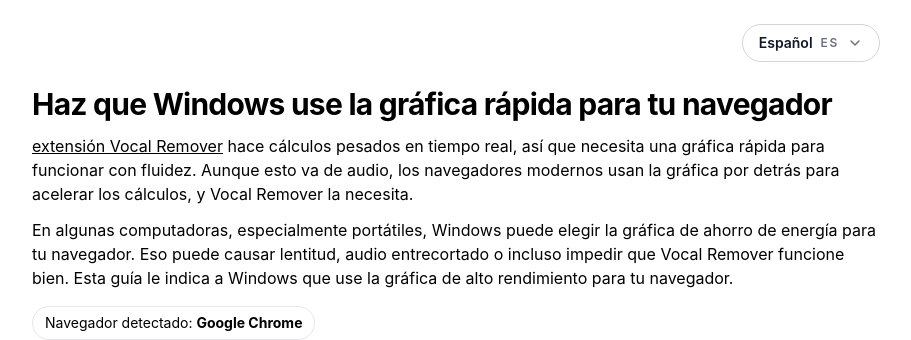
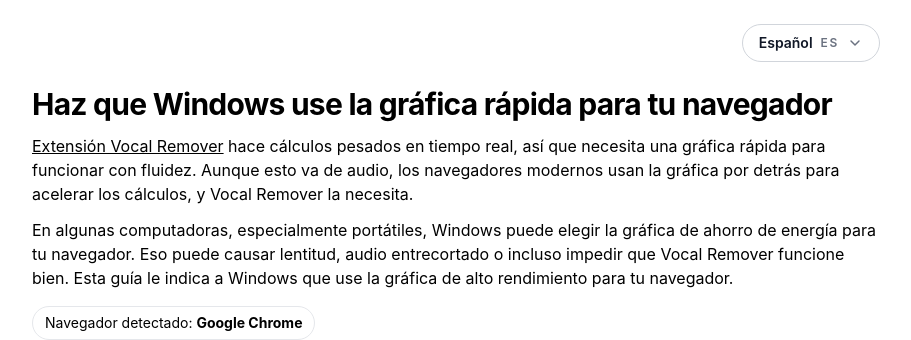
Before and after one commit to vocal-remover/vocal-remover.github.io, a Jekyll site: the page built from es/blog/set-high-performance-gpu-for-chrome-edge-on-windows/index.html, in a window 1280 px wide and 900 px high. Shown: the top 340 px of the window, without its empty margins (184-1095 px from the left). Built offline with Jekyll 4.4.1, drawn with Linux system fonts in a browser that asks for light colours; nearby versions of some CDN libraries.

```diff
--- a/_data/locales/es.yml
+++ b/_data/locales/es.yml
@@ -231,7 +231,7 @@ pages:
       og_type: article
       og_image: /blog/set-high-performance-gpu-for-chrome-edge-on-windows/graphics-settings-chrome-3.png
     guide:
-      extension_link_label: extensión Vocal Remover
+      extension_link_label: Extensión Vocal Remover
       page_title: Haz que Windows use la gráfica rápida para tu navegador
       intro_html:
         - "EXTENSION_LINK hace cálculos pesados en tiempo real, así que necesita una gráfica rápida para funcionar con fluidez. Aunque esto va de audio, los navegadores modernos usan la gráfica por detrás para acelerar los cálculos, y Vocal Remover la necesita."
--- a/_data/locales/fr.yml
+++ b/_data/locales/fr.yml
@@ -231,7 +231,7 @@ pages:
       og_type: article
       og_image: /blog/set-high-performance-gpu-for-chrome-edge-on-windows/graphics-settings-chrome-3.png
     guide:
-      extension_link_label: extension Vocal Remover
+      extension_link_label: Extension Vocal Remover
       page_title: Faites utiliser à Windows le GPU rapide pour votre navigateur
       intro_html:
         - "EXTENSION_LINK effectue des calculs lourds en temps réel et a donc besoin d'un GPU rapide pour fonctionner de manière fluide. Même si l'on parle ici d'audio, les navigateurs modernes utilisent le GPU en arrière-plan pour accélérer les calculs, et Vocal Remover en a besoin."
--- a/_data/locales/it.yml
+++ b/_data/locales/it.yml
@@ -231,7 +231,7 @@ pages:
       og_type: article
       og_image: /blog/set-high-performance-gpu-for-chrome-edge-on-windows/graphics-settings-chrome-3.png
     guide:
-      extension_link_label: estensione Vocal Remover
+      extension_link_label: Estensione Vocal Remover
       page_title: Fai usare a Windows la scheda grafica veloce per il browser
       intro_html:
         - "EXTENSION_LINK esegue calcoli pesanti in tempo reale, quindi ha bisogno di una scheda grafica veloce per lavorare in modo fluido. Anche se si parla di audio, i browser moderni usano la grafica dietro le quinte per accelerare i calcoli, e per Vocal Remover e importante."
--- a/_data/locales/uk.yml
+++ b/_data/locales/uk.yml
@@ -231,7 +231,7 @@ pages:
       og_type: article
       og_image: /blog/set-high-performance-gpu-for-chrome-edge-on-windows/graphics-settings-chrome-3.png
     guide:
-      extension_link_label: розширення Vocal Remover
+      extension_link_label: Розширення Vocal Remover
       page_title: Налаштуйте Windows на швидкий GPU для браузера
       intro_html:
         - "EXTENSION_LINK виконує складні обчислення в реальному часі, тому для плавної роботи йому потрібен швидкий графічний процесор. Хоч ідеться про аудіо, сучасні браузери теж використовують GPU для важких обчислень, і для Vocal Remover це важливо."
```
Also changed, not shown: AGENTS.md (+1 -0 lines).
